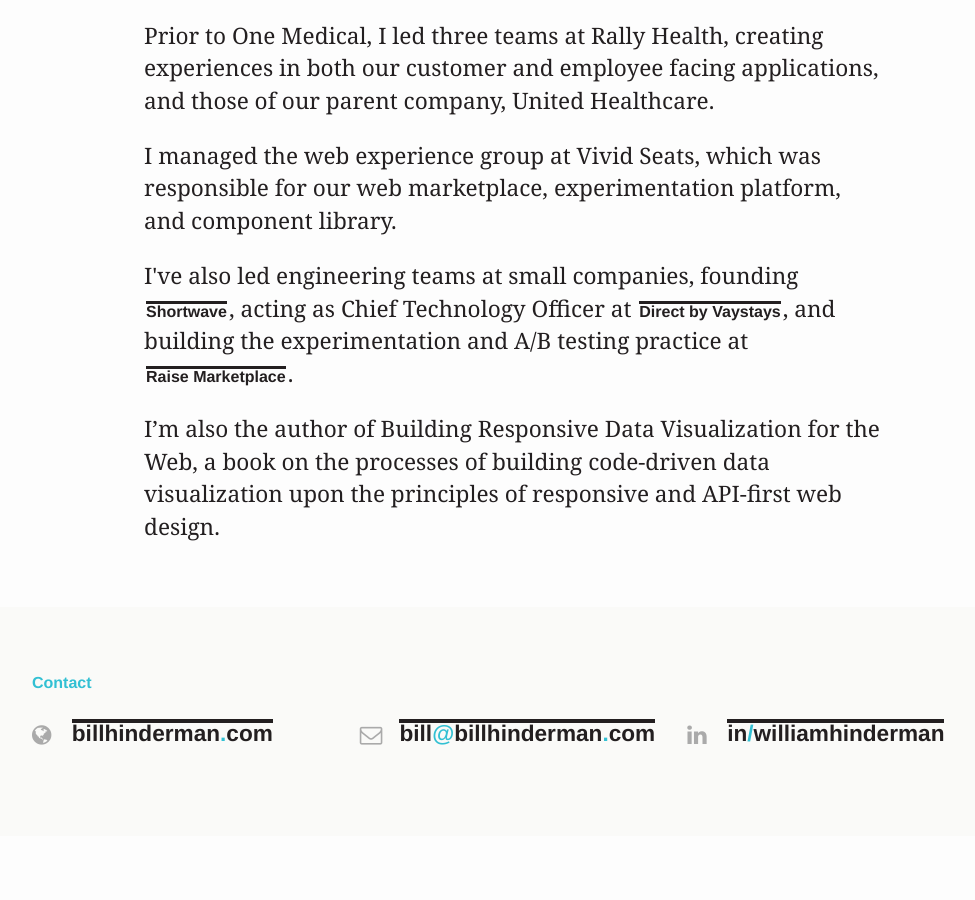
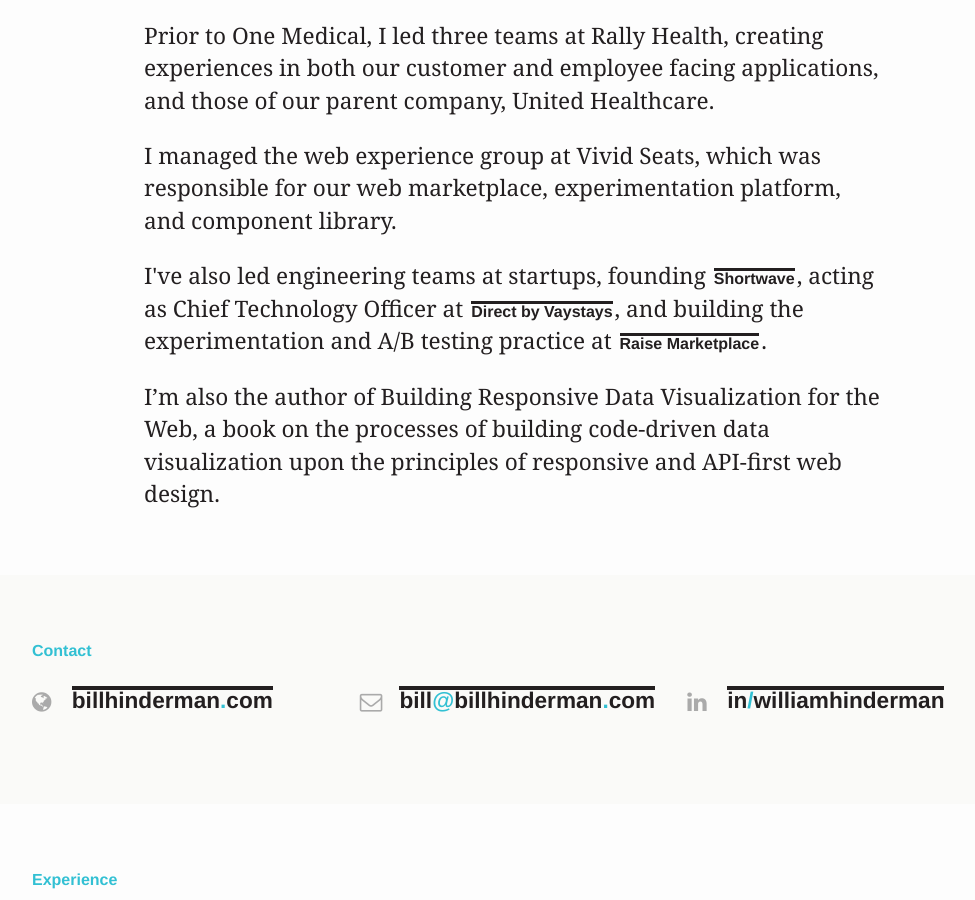
Before and after one commit to billHinderman/resume, a Jekyll site: the page built from index.html, in a window 1280 px wide and 900 px high, scrolled down 548 px. Shown: the whole window, without its empty margins (128-1103 px from the left). Built offline with Jekyll 4.4.1, drawn with Linux system fonts in a browser that asks for light colours.

Commit message:
startups

```diff
--- a/_includes/section-gist.html
+++ b/_includes/section-gist.html
@@ -18,7 +18,7 @@
     </p>
 
     <p>
-      I've also led engineering teams at small companies, founding <a class="link link-inline" href="https://www.goshortwave.com" target="_blank">Shortwave</a>,  acting as Chief Technology Officer at <a class="link link-inline" href="https://directsoftware.com/" target="_blank">Direct by Vaystays</a>, and building the experimentation and A/B testing practice at <a class="link link-inline" href="https://www.raise.com/" target="_blank">Raise Marketplace</a>.
+      I've also led engineering teams at startups, founding <a class="link link-inline" href="https://www.goshortwave.com" target="_blank">Shortwave</a>, acting as Chief Technology Officer at <a class="link link-inline" href="https://directsoftware.com/" target="_blank">Direct by Vaystays</a>, and building the experimentation and A/B testing practice at <a class="link link-inline" href="https://www.raise.com/" target="_blank">Raise Marketplace</a>.
     </p>
 
     <p>
```
Also changed, not shown: 2 other files.
